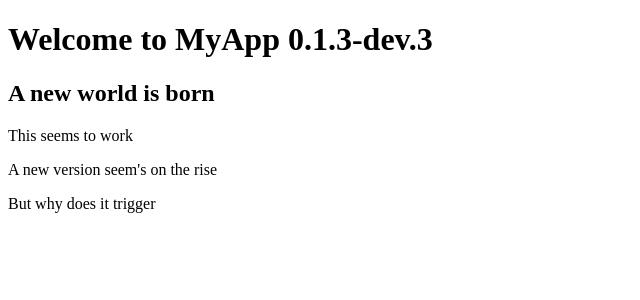
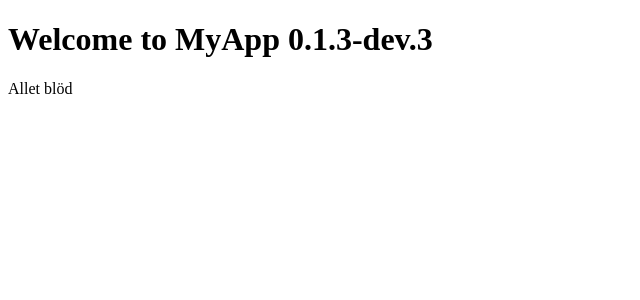
Before and after one commit to ThomasJunk/version, a SvelteKit app: page / in a window 1280 px wide. Shown: the top 300 px of the page, without its empty margins (0-640 px from the left). Built offline with nearby package versions, Linux system fonts and the light colour scheme.

Commit message:
Trigger?

```diff
--- a/src/routes/+page.svelte
+++ b/src/routes/+page.svelte
@@ -3,7 +3,4 @@
 </script>
 
 <h1>Welcome to MyApp {version}</h1>
-<h2>A new world is born</h2>
-<p>This seems to work</p>
-<p>A new version seem's on the rise</p>
-<p>But why does it trigger</p>
+<p>Allet blöd</p>
```
